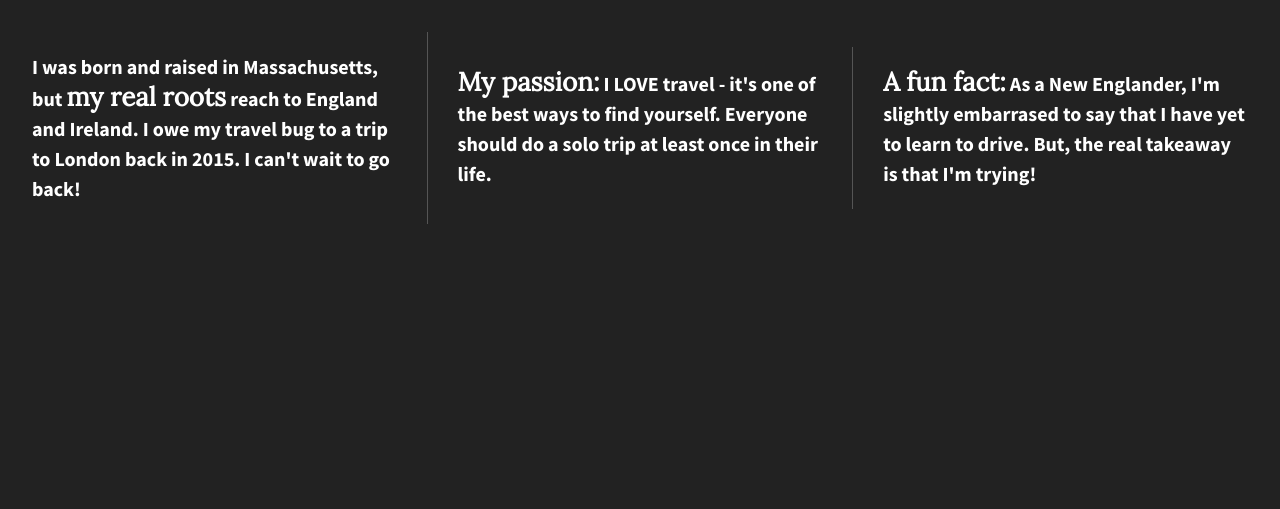
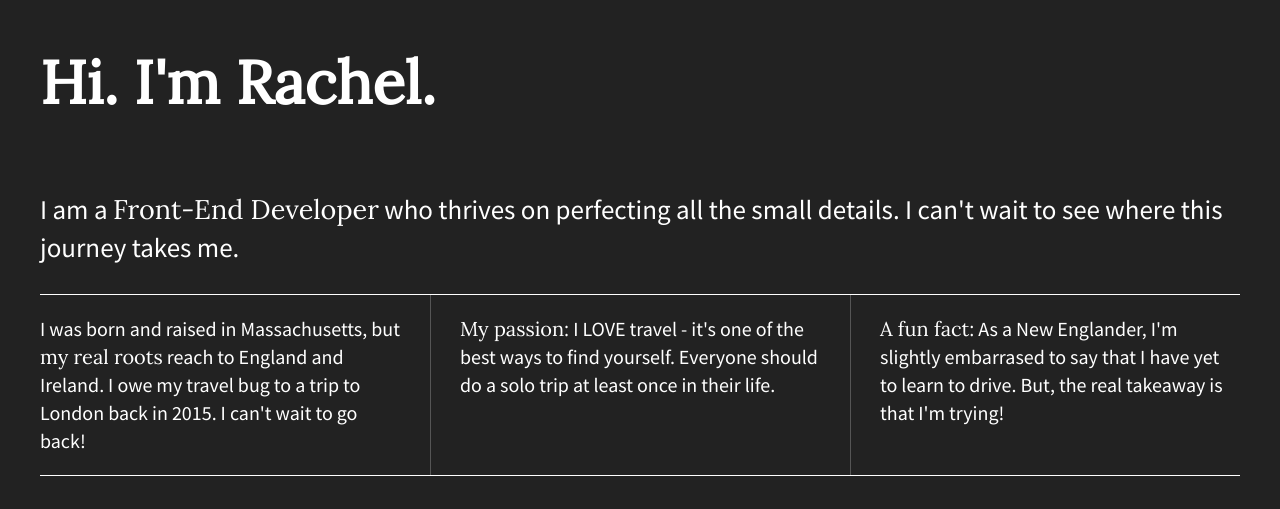
Before and after one commit to rachelc3/realsite-flexbox-sample, a plain HTML site: page index.html in a window 1280 px wide. Drawn offline with nearby package versions, Linux system fonts and the light colour scheme.

Commit message:
Added personalization to page

```diff
--- a/css/main.css
+++ b/css/main.css
@@ -104,35 +104,63 @@ html {
 
   body {
     font-family: 'Source Sans Pro', sans-serif;
-  font-weight: 700;
-  padding: 2em;
+    padding: 0em 2em;
+    font-size: 1.25em;
     color: #fff;
-  height: 100%;
+    display: flex;
+    justify-content: center;
   }
 
-.wrapper {
+  .flex-container {
     display: flex;
     flex-flow: row wrap;
     justify-content: space-between;
-  align-items: center;
+    max-width: 1200px;
   }
 
-.div-1, .div-2, .div-3 {
+  p span {
+    font-family: 'Lora', sans-serif;
+  }
+
+  header,
+  footer {
+    width: 100%;
+    display: flex;
+    justify-content: flex-start;
+  }
+
+  header h1 {
+    font-family: 'Lora', sans-serif;
+    font-size: 3em;
+  }
+
+  main {
+    width: 100%;
+    display: flex;
+    justify-content: center;
+    border-bottom: 1px solid #fff;
+  }
+
+  main p {
+    font-size: 1.35em;
+  }
+
+  .flex-items {
     display: flex;
     justify-content: center;
     align-items: center;
-  color: #fff;
     line-height: 1.5em;
-  font-size: 1.25em;
-  /* width: 30%; */
-  height: auto;
+    font-size: 1em;
+    border-bottom: 1px solid #555;
   }
 
-.wrapper span {
-  font-family: 'Lora', sans-serif;
-  font-size: 1.3em;
+  footer {
+    border-top: 1px solid #fff;
   }
 
+  footer i {
+    padding: 30px 20px 0 0;
+  }
 
 
 
--- a/index.html
+++ b/index.html
@@ -21,16 +21,27 @@
         <![endif]-->
 
         <!-- Add your site or application content here -->
-        <section class="wrapper">
-            <div class="div-1">
+        <section class="flex-container">
+            <header>
+                <h1>Hi. I'm Rachel.</h1>
+            </header>
+            <main>
+                <p>I am a <span>Front-End Developer</span> who thrives on perfecting all the small details. I can't wait to see where this journey takes me.</p>
+            </main>
+            <div class="div-1" class="flex-items">
                 <p>I was born and raised in Massachusetts, but <span>my real roots</span> reach to England and Ireland. I owe my travel bug to a trip to London back in 2015. I can't wait to go back!</p>
             </div>
-            <div class="div-2">
+            <div class="div-2" class="flex-items">
                 <p><span>My passion:</span> I LOVE travel - it's one of the best ways to find yourself. Everyone should do a solo trip at least once in their life.</p>
             </div>
-            <div class="div-3">
+            <div class="div-3" class="flex-items">
                 <p><span>A fun fact:</span> As a New Englander, I'm slightly embarrased to say that I have yet to learn to drive. But, the real takeaway is that I'm trying!</p>
             </div>
+            <footer>
+                <i class="fab fa-twitter"></i>
+                <i class="fab fa-linkedin"></i>
+                <i class="fab fa-pinterest"></i>
+            </footer>
         </section>
 
         <script src="https://ajax.googleapis.com/ajax/libs/jquery/1.11.3/jquery.min.js"></script>
```
Lines whose indentation alone changed are shown as unchanged.
